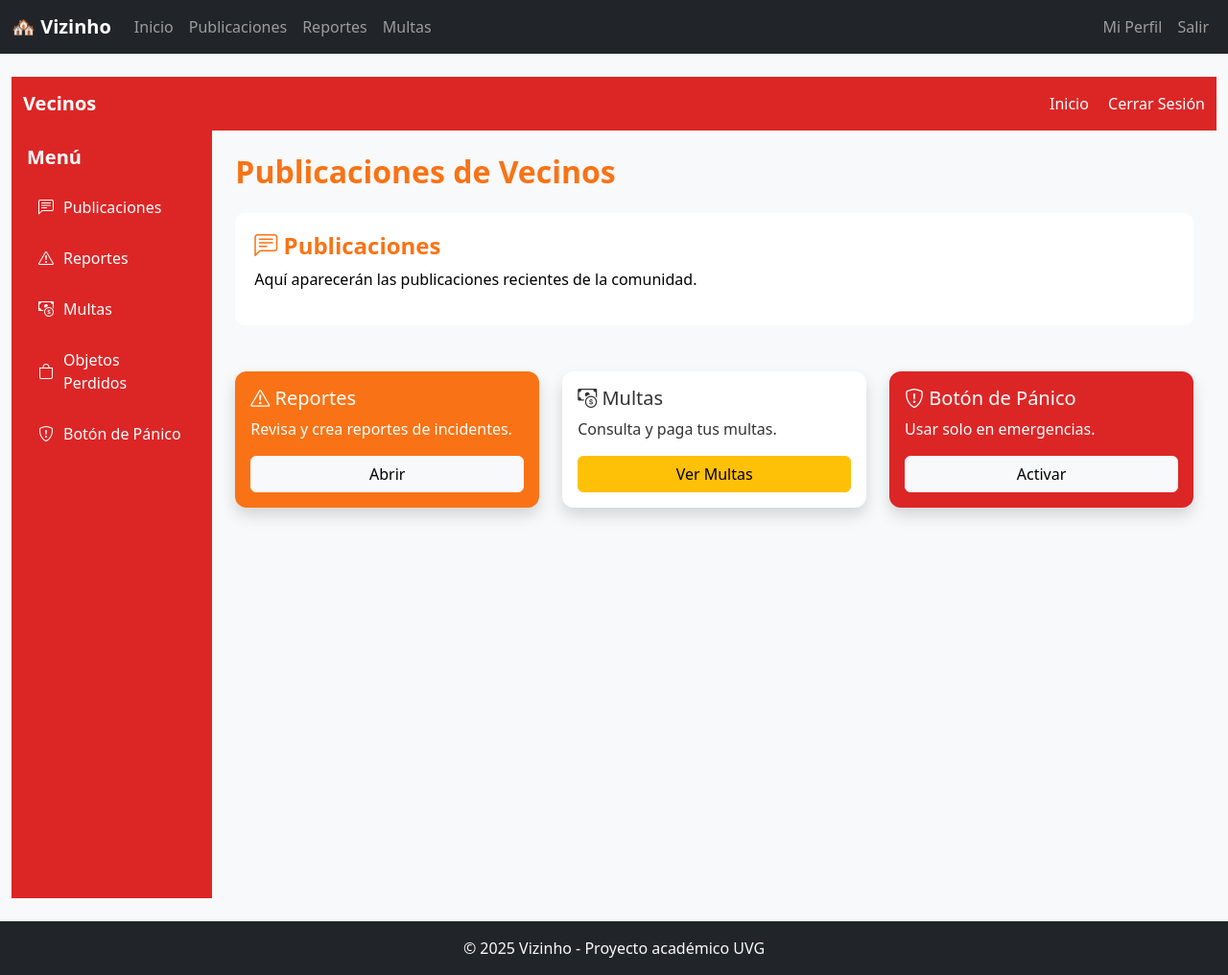
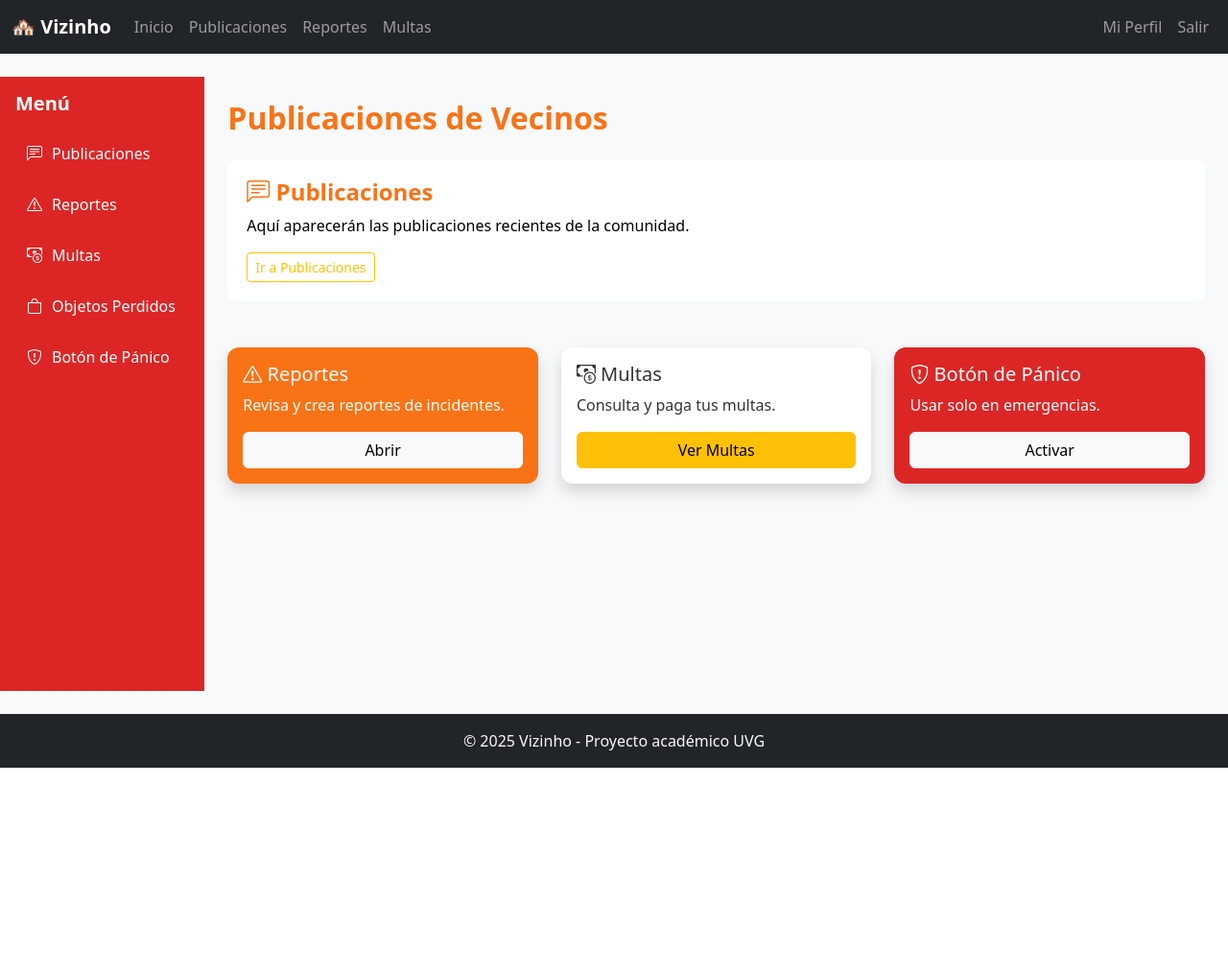
Before and after one commit to Seba-sRod-1808/Vizinho, a Django app: page / in a window 1280 px wide. Shown: the whole page at 96% size. After the commit the page ends 800 px from the top, so only its background shows below. Run offline with Django 5.2, Linux system fonts and the light colour scheme; the visitor is signed in with stand-in values (Sample User, id 1).

Commit message:
Correciones de dashboard.html

```diff
--- a/core/templates/dashboard.html
+++ b/core/templates/dashboard.html
@@ -1,106 +1,33 @@
 {% extends "base.html" %}
 {% block title %}Dashboard{% endblock %}
 
+{% block extra_head %}
+  <link href="https://cdn.jsdelivr.net/npm/bootstrap-icons/font/bootstrap-icons.css" rel="stylesheet">
+  <style>
+    body { background-color: #f97316; color: white; }
+    .sidebar { min-height: 80vh; background-color: #dc2626; color: white; }
+    .sidebar a { text-decoration: none; display: flex; align-items: center; gap: 10px;
+                 padding: 12px; color: white; border-radius: 6px; margin-bottom: 5px; font-size: 1rem; }
+    .sidebar a:hover { background-color: white; color: #dc2626; }
+    .card { border: none; border-radius: 12px; }
+    .card-orange { background-color: #f97316; color: white; }
+    .card-red { background-color: #dc2626; color: white; }
+    .card-light { background-color: #fff; color: #333; }
+    .publication-container { background: white; color: black; border-radius: 10px; padding: 20px; margin-bottom: 20px; }
+    .publication-container h4 { font-weight: bold; color: #f97316; }
+    .text-orange { color: #f97316 !important; }
+    .text-red { color: #dc2626 !important; }
+  </style>
+{% endblock %}
+
 {% block content %}
-{% load static %}
-<!DOCTYPE html>
-<html lang="es">
-<head>
-  <meta charset="UTF-8">
-  <meta name="viewport" content="width=device-width, initial-scale=1.0">
-  <title>Dashboard -Menú de  Vecinos </title>
-
-  <!-- Bootstrap 5 -->
-  <link href="https://cdn.jsdelivr.net/npm/bootstrap@5.3.0/dist/css/bootstrap.min.css" rel="stylesheet">
-
-  <!-- Bootstrap Icons -->
-  <link href="https://cdn.jsdelivr.net/npm/bootstrap-icons/font/bootstrap-icons.css" rel="stylesheet">
-
-  <style>
-    body {
-      background-color: #f97316; /* Fondo naranja predominante */
-      color: white;
-    }
-    .sidebar {
-      height: 100vh;
-      background-color: #dc2626; /* Sidebar rojo */
-      color: white;
-    }
-    .sidebar a {
-      text-decoration: none;
-      display: flex;
-      align-items: center;
-      gap: 10px;
-      padding: 12px;
-      color: white;
-      border-radius: 6px;
-      margin-bottom: 5px;
-      font-size: 1rem;
-    }
-    .sidebar a:hover {
-      background-color: white;
-      color: #dc2626;
-    }
-    .card {
-      border: none;
-      border-radius: 12px;
-    }
-    .card-orange {
-      background-color: #f97316;
-      color: white;
-    }
-    .card-red {
-      background-color: #dc2626;
-      color: white;
-    }
-    .card-light {
-      background-color: #fff;
-      color: #333;
-    }
-    .publication-container {
-      background: white;
-      color: black;
-      border-radius: 10px;
-      padding: 20px;
-      margin-bottom: 20px;
-    }
-    .publication-container h4 {
-      font-weight: bold;
-      color: #f97316;
-    }
-
-    .text-orange {
-      color: #f97316 !important;
-    }
-
-    .text-red {
-      color: #dc2626 !important;
-    }
-  </style>
-</head>
-<body>
-
-  <!-- Navbar -->
-  <nav class="navbar navbar-expand-lg navbar-dark" style="background-color:#dc2626;">
-    <div class="container-fluid">
-      <a class="navbar-brand fw-bold" href="{% url 'dashboard' %}">Vecinos</a>
-      <div class="d-flex">
-        <a href="{% url 'dashboard' %}" class="nav-link text-white">Inicio &emsp; </a>
-        <a href="{% url 'logout' %}" class="nav-link text-white">Cerrar Sesión</a>
-      </div>
-    </div>
-  </nav>
-
-  <!-- Estructura principal -->
-  <div class="container-fluid">
 <div class="row">
-
   <!-- Sidebar -->
   <div class="col-md-3 col-lg-2 sidebar p-3">
     <h5 class="fw-bold mb-3">Menú</h5>
-        <a href="{% url 'dashboard' %}"><i class="bi bi-chat-left-text"></i> Publicaciones</a>
+    <a href="{% url 'lista_publicaciones' %}"><i class="bi bi-chat-left-text"></i> Publicaciones</a>
     <a href="{% url 'lista_reportes' %}"><i class="bi bi-exclamation-triangle"></i> Reportes</a>
-        <a href="#"><i class="bi bi-cash-coin"></i> Multas</a>
+    <a href="{% url 'lista_multas' %}"><i class="bi bi-cash-coin"></i> Multas</a>
     <a href="#"><i class="bi bi-bag"></i> Objetos Perdidos</a>
     <a href="#"><i class="bi bi-shield-exclamation"></i> Botón de Pánico</a>
   </div>
@@ -109,10 +36,11 @@
   <div class="col-md-9 col-lg-10 p-4">
     <h2 class="fw-bold mb-4 text-orange">Publicaciones de Vecinos</h2>
 
-        <!-- Contenedor vacío para publicaciones (se llenará dinámicamente con Django más adelante) -->
+    <!-- Placeholder (luego puedes cargar últimas N publicaciones si quieres) -->
     <div class="publication-container">
       <h4><i class="bi bi-chat-left-text"></i> Publicaciones</h4>
       <p>Aquí aparecerán las publicaciones recientes de la comunidad.</p>
+      <a href="{% url 'lista_publicaciones' %}" class="btn btn-outline-warning btn-sm">Ir a Publicaciones</a>
     </div>
 
     <!-- Tarjetas de acceso rápido -->
@@ -132,7 +60,7 @@
           <div class="card-body">
             <h5 class="card-title"><i class="bi bi-cash-coin"></i> Multas</h5>
             <p class="card-text">Consulta y paga tus multas.</p>
-                <a href="#" class="btn btn-warning w-100">Ver Multas</a>
+            <a href="{% url 'lista_multas' %}" class="btn btn-warning w-100">Ver Multas</a>
           </div>
         </div>
       </div>
@@ -149,14 +77,5 @@
     </div>
 
   </div>
-
 </div>
-  </div>
-
-  <!-- Bootstrap JS -->
-  <script src="https://cdn.jsdelivr.net/npm/bootstrap@5.3.0/dist/js/bootstrap.bundle.min.js"></script>
-</body>
-</html>
-
-
 {% endblock %}
```
Lines whose indentation alone changed are shown as unchanged.
